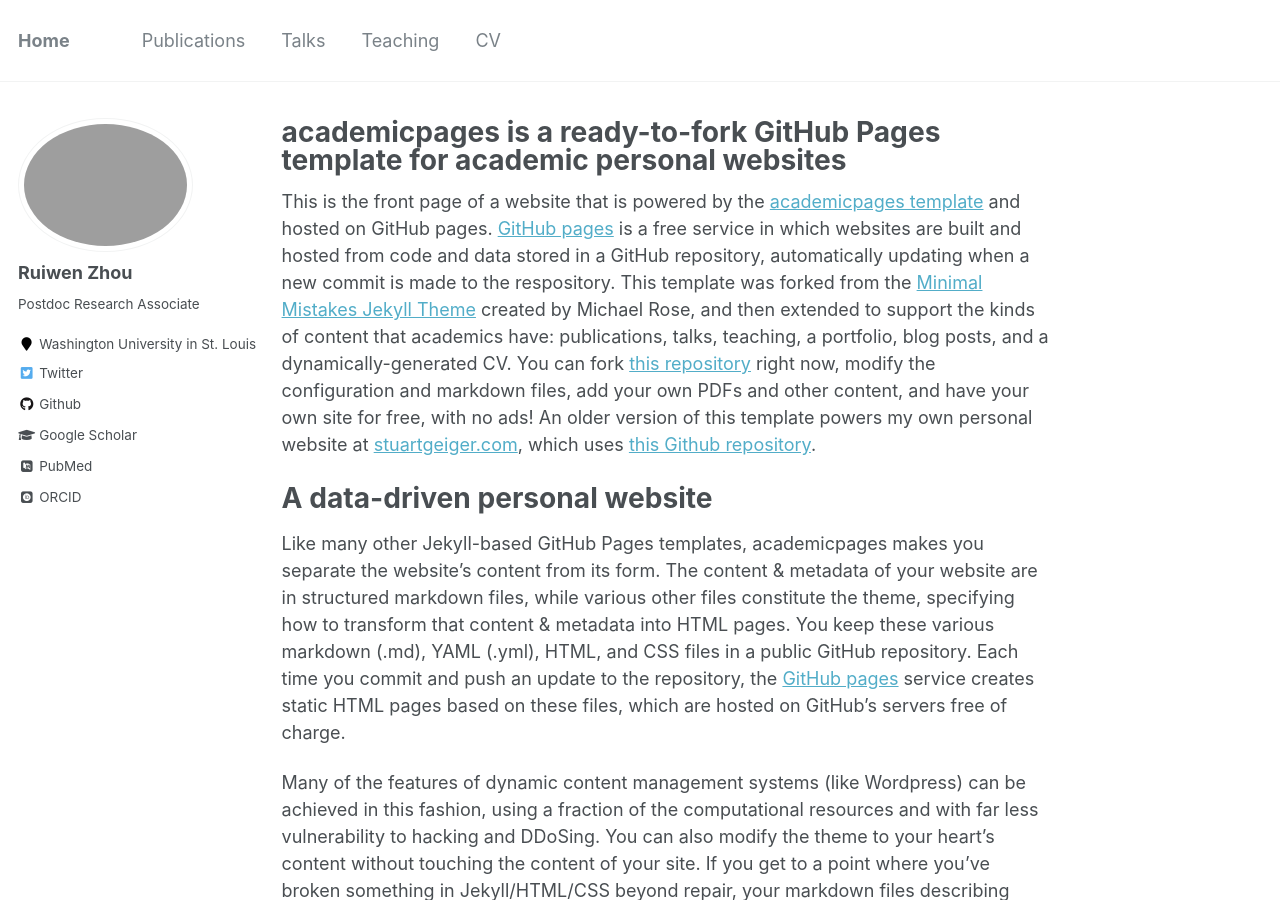
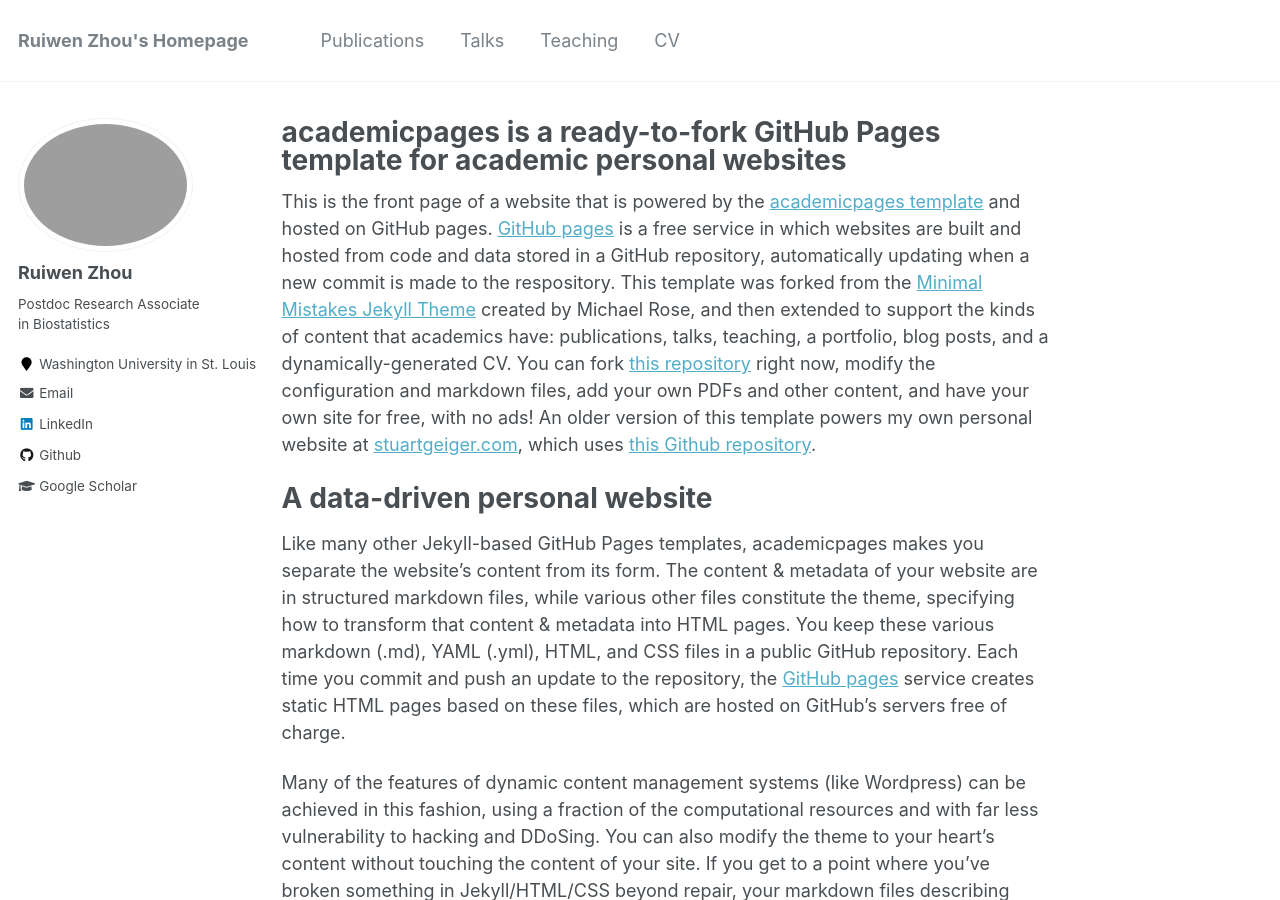
Before and after one commit to rivenzhou/ruiwenzhou, a Jekyll site: the page built from _pages/about.md, in a window 1280 px wide and 900 px high. Built offline with Jekyll 4.4.1, drawn with Linux system fonts in a browser that asks for light colours; some web fonts are replaced.

Commit message:
Added professional links

```diff
--- a/_config.yml
+++ b/_config.yml
@@ -7,7 +7,7 @@
 
 # Site Settings
 locale                   : "en-US"
-title                    : "Home"
+title                    : "Ruiwen Zhou's Homepage"
 title_separator          : "-"
 name                     : &name "Ruiwen Zhou"
 description              : &description "personal description"
@@ -82,12 +82,12 @@ analytics:
 author:
   name             : "Ruiwen Zhou"
   avatar           : "ruiwen_profile.png"
-  bio              : "Postdoc Research Associate"
+  bio              : "Postdoc Research Associate in Biostatistics"
   location         :
   employer         : "Washington University in St. Louis"
-  pubmed           : "https://www.ncbi.nlm.nih.gov/pubmed/?term=john+snow"
-  googlescholar    : "http://yourfullgooglescholarurl.com"
-  email            :
+  pubmed           :
+  googlescholar    : "https://scholar.google.com/citations?user=hO8oI00AAAAJ&hl=en&oi=ao"
+  email            : "zhour@wustl.edu"
   researchgate     :  # example: "https://www.researchgate.net/profile/yourprofile"
   uri              :
   bitbucket        :
@@ -96,20 +96,20 @@ author:
   flickr           :
   facebook         :
   foursquare       :
-  github           : "academicpages"
+  github           : "https://github.com/rivenzhou"
   google_plus      :
   keybase          :
   instagram        :
   impactstory      : #"https://profiles.impactstory.org/u/xxxx-xxxx-xxxx-xxxx"
   lastfm           :
-  linkedin         :
-  orcid            : "http://orcid.org/yourorcidurl"
+  linkedin         : "https://www.linkedin.com/in/ruiwen-zhou-b03931129/"
+  orcid            :
   pinterest        :
   soundcloud       :
   stackoverflow    : # http://stackoverflow.com/users/123456/username
   steam            :
   tumblr           :
-  twitter          : "replacethistwitterhandle"
+  twitter          :
   vine             :
   weibo            :
   xing             :
```
